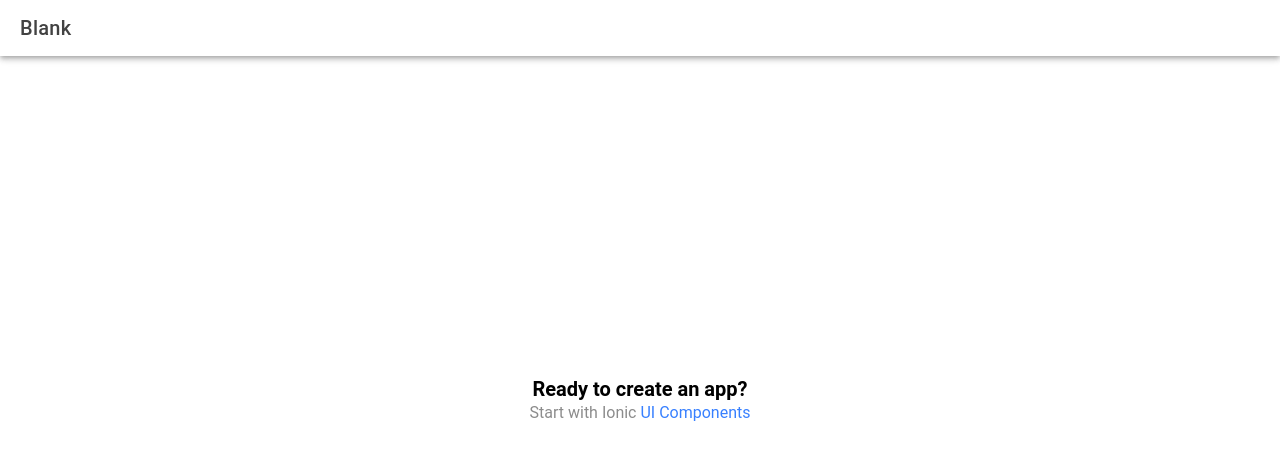
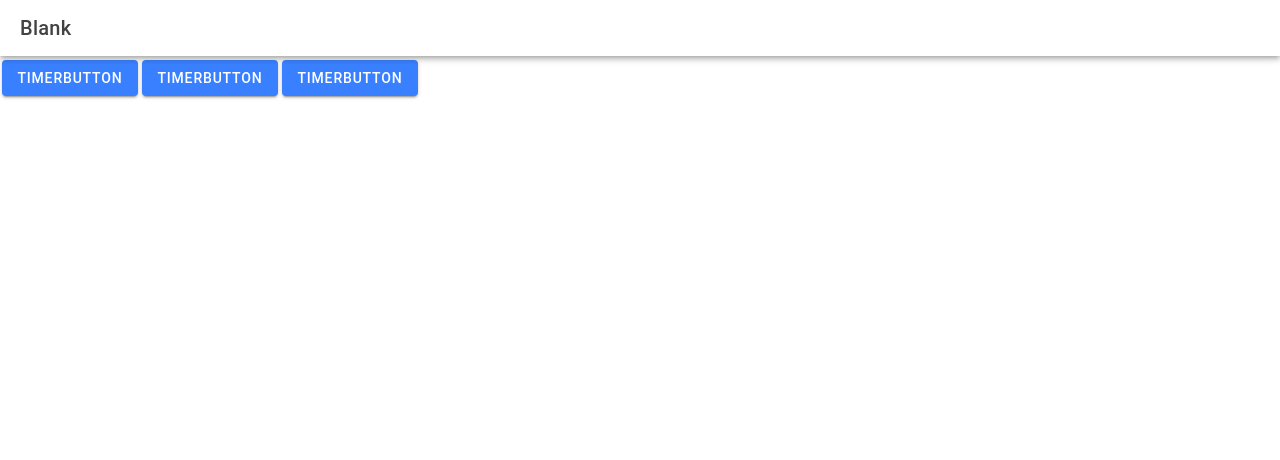
Before and after one commit to delbertina/MultiTimerApp, a React (Vite) app: page /home in a window 1280 px wide. Shown: the top 460 px of the page. Built offline with nearby package versions, Linux system fonts and the light colour scheme.

Commit message:
Add timer button component and clean up home page

```diff
--- a/src/components/ExploreContainer.css
+++ /dev/null
@@ -1,24 +0,0 @@
-#container {
-  text-align: center;
-  position: absolute;
-  left: 0;
-  right: 0;
-  top: 50%;
-  transform: translateY(-50%);
-}
-
-#container strong {
-  font-size: 20px;
-  line-height: 26px;
-}
-
-#container p {
-  font-size: 16px;
-  line-height: 22px;
-  color: #8c8c8c;
-  margin: 0;
-}
-
-#container a {
-  text-decoration: none;
-}
--- a/src/components/ExploreContainer.tsx
+++ /dev/null
@@ -1,14 +0,0 @@
-import './ExploreContainer.css';
-
-interface ContainerProps { }
-
-const ExploreContainer: React.FC<ContainerProps> = () => {
-  return (
-    <div id="container">
-      <strong>Ready to create an app?</strong>
-      <p>Start with Ionic <a target="_blank" rel="noopener noreferrer" href="https://ionicframework.com/docs/components">UI Components</a></p>
-    </div>
-  );
-};
-
-export default ExploreContainer;
--- /dev/null
+++ b/src/components/TimerButton.tsx
@@ -0,0 +1,16 @@
+import { IonButton } from '@ionic/react';
+import './TimerButton.scss';
+
+interface TimerButtonProps { }
+
+const TimerButton: React.FC<TimerButtonProps> = () => {
+  return (
+    <>
+    <IonButton fill="solid">
+      TimerButton
+    </IonButton>
+    </>
+  );
+};
+
+export default TimerButton;
--- a/src/pages/Home.tsx
+++ b/src/pages/Home.tsx
@@ -1,6 +1,6 @@
 import { IonContent, IonHeader, IonPage, IonTitle, IonToolbar } from '@ionic/react';
-import ExploreContainer from '../components/ExploreContainer';
-import './Home.css';
+import './Home.scss';
+import TimerButton from '../components/TimerButton';
 
 const Home: React.FC = () => {
   return (
@@ -13,10 +13,12 @@ const Home: React.FC = () => {
       <IonContent fullscreen>
         <IonHeader collapse="condense">
           <IonToolbar>
-            <IonTitle size="large">Blank</IonTitle>
+            <IonTitle size="large">Multi Timer</IonTitle>
           </IonToolbar>
         </IonHeader>
-        <ExploreContainer />
+        <TimerButton />
+        <TimerButton />
+        <TimerButton />
       </IonContent>
     </IonPage>
   );
```
Also changed, not shown: src/components/TimerButton.scss (added), src/pages/Home.css (deleted), src/pages/Home.scss (added).
